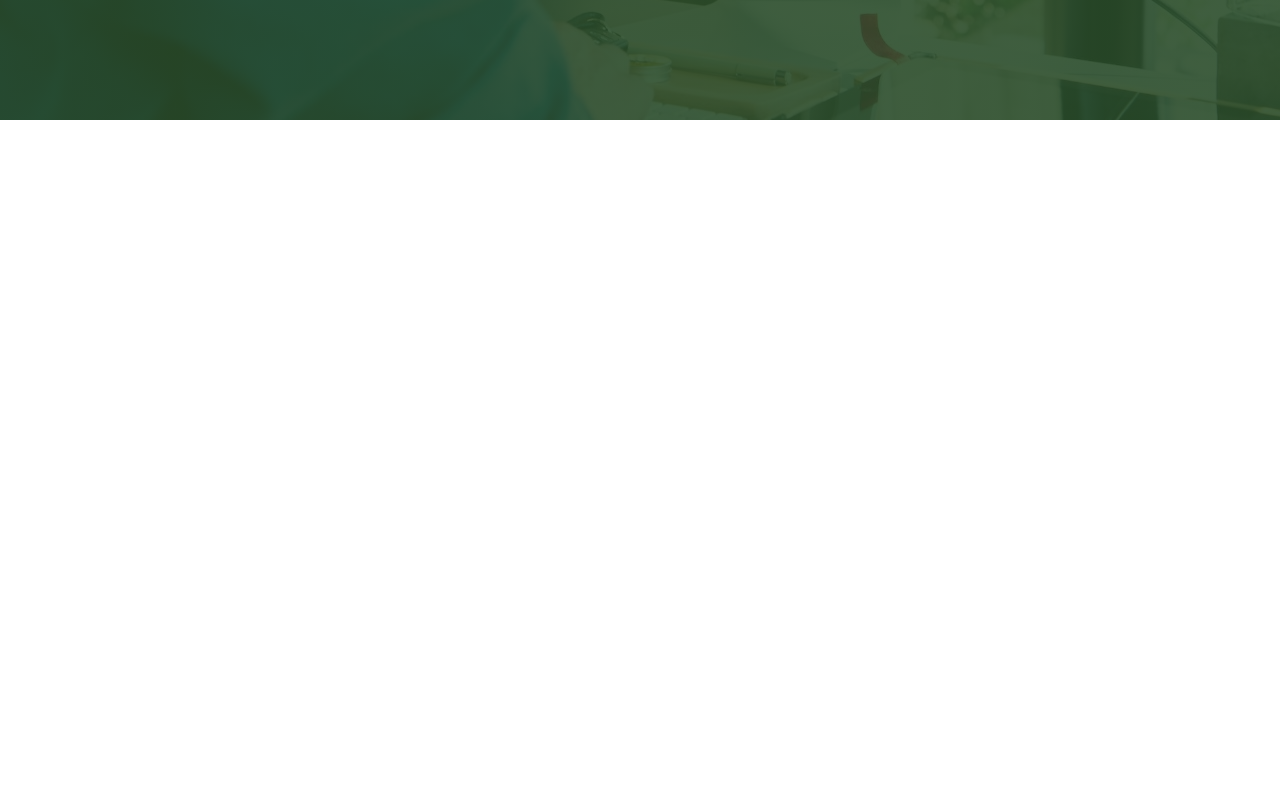
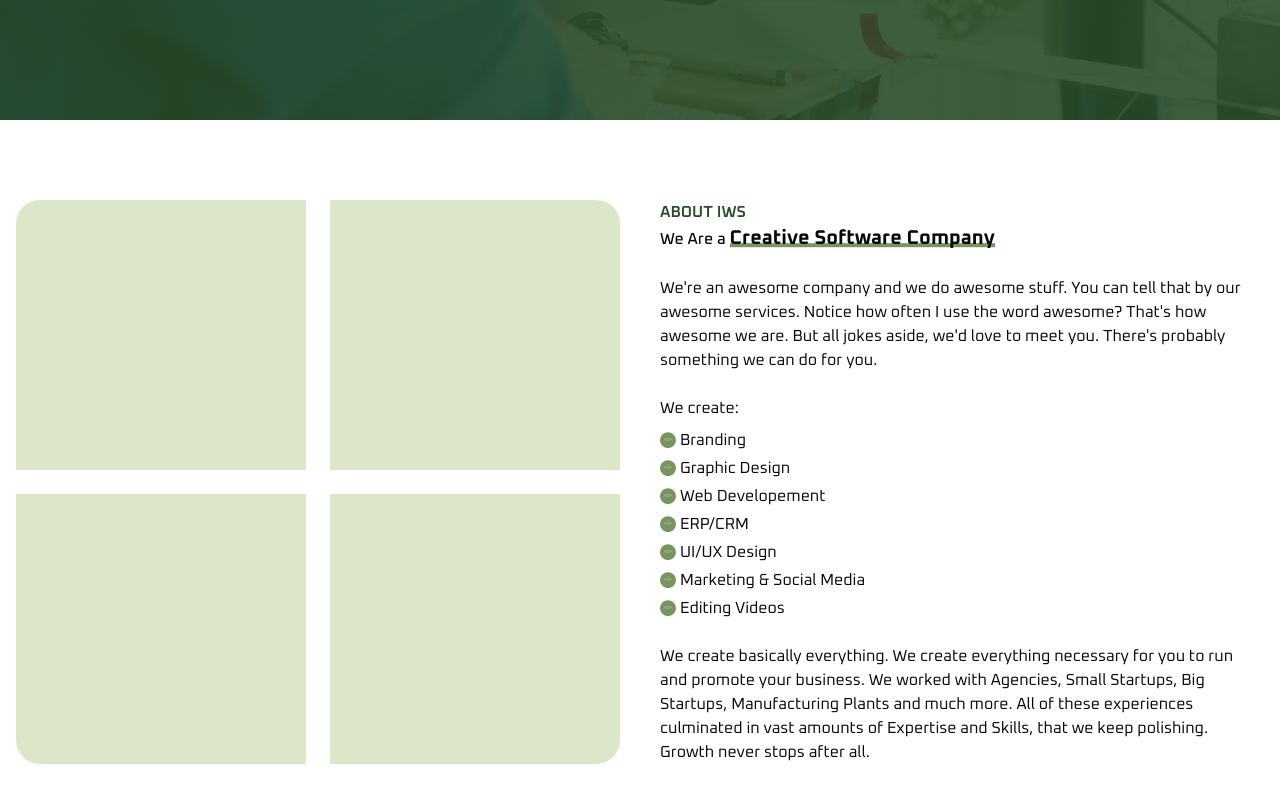
Before and after one commit to akbldev/iws, a Next.js app: page / in a window 1280 px wide. Shown: the part 680-1482 px from the top of the page. Before the commit the page ends 800 px from the top, so only its background shows below. Built offline with nearby package versions, Linux system fonts and the light colour scheme.

Commit message:
feat: about section

```diff
--- /dev/null
+++ b/components/home/about.tsx
@@ -0,0 +1,77 @@
+const About = () => {
+  const services = [
+    "Branding",
+    "Graphic Design",
+    "Web Developement",
+    "ERP/CRM",
+    "UI/UX Design",
+    "Marketing & Social Media",
+    "Editing Videos",
+  ];
+
+  return (
+    <section className="container flex items-stretch gap-10 py-20">
+      <div className="grid flex-1 grid-cols-2 gap-6">
+        <div className="rounded-tl-3xl bg-primary-lighter"></div>
+        <div className="rounded-tr-3xl bg-primary-lighter"></div>
+        <div className="rounded-bl-3xl bg-primary-lighter"></div>
+        <div className="rounded-br-3xl bg-primary-lighter"></div>
+      </div>
+
+      <div className="flex-1 space-y-6 font-oxanium">
+        <div>
+          <h2 className="font-semibold text-primary-dark">ABOUT IWS</h2>
+          <h5 className="font-medium">
+            We Are a{" "}
+            <strong className="highlight text-xl">
+              Creative Software Company
+            </strong>
+          </h5>
+        </div>
+        <p>
+          We&apos;re an awesome company and we do awesome stuff. You can tell
+          that by our awesome services. Notice how often I use the word awesome?
+          That&apos;s how awesome we are. But all jokes aside, we&apos;d love to
+          meet you. There&apos;s probably something we can do for you.
+        </p>
+
+        <div className="space-y-2">
+          <span>We create:</span>
+          <ul className="space-y-1">
+            {services.map((item, idx) => (
+              <li key={idx}>
+                <span
+                  className="
+                  relative
+                  mr-5
+                  after:absolute
+                  after:top-1/2
+                  after:aspect-square
+                  after:-translate-y-1/2
+                  after:rounded-full
+                  after:bg-primary-light
+                  after:p-1
+                  after:text-[5px]
+                  after:text-primary-lighter
+                  after:content-['</>']
+                  "
+                ></span>
+                {item}
+              </li>
+            ))}
+          </ul>
+        </div>
+
+        <p>
+          We create basically everything. We create everything necessary for you
+          to run and promote your business. We worked with Agencies, Small
+          Startups, Big Startups, Manufacturing Plants and much more. All of
+          these experiences culminated in vast amounts of Expertise and Skills,
+          that we keep polishing. Growth never stops after all.
+        </p>
+      </div>
+    </section>
+  );
+};
+
+export default About;
--- a/pages/index.tsx
+++ b/pages/index.tsx
@@ -1,9 +1,11 @@
+import About from "@/components/home/about";
 import Hero from "@/components/home/hero";
 
 const HomePage = () => {
   return (
     <>
       <Hero />
+      <About />
     </>
   );
 };
```
